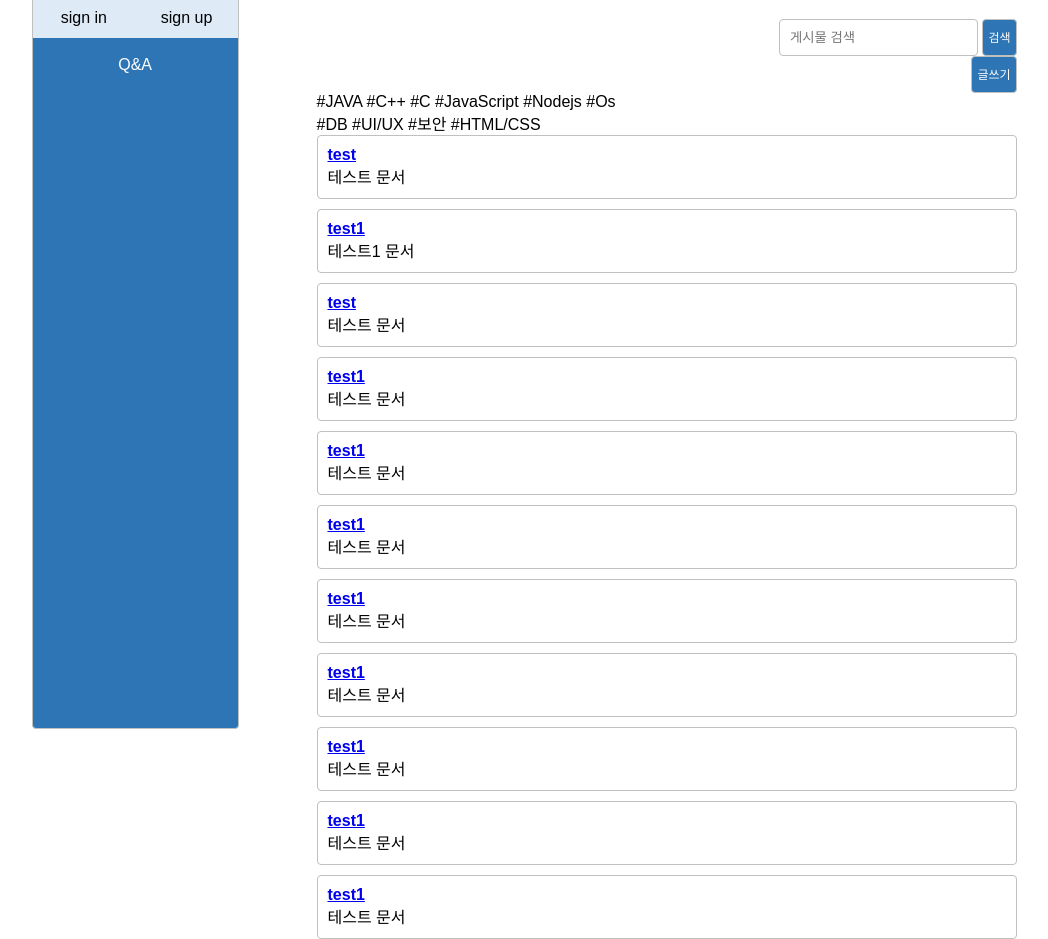
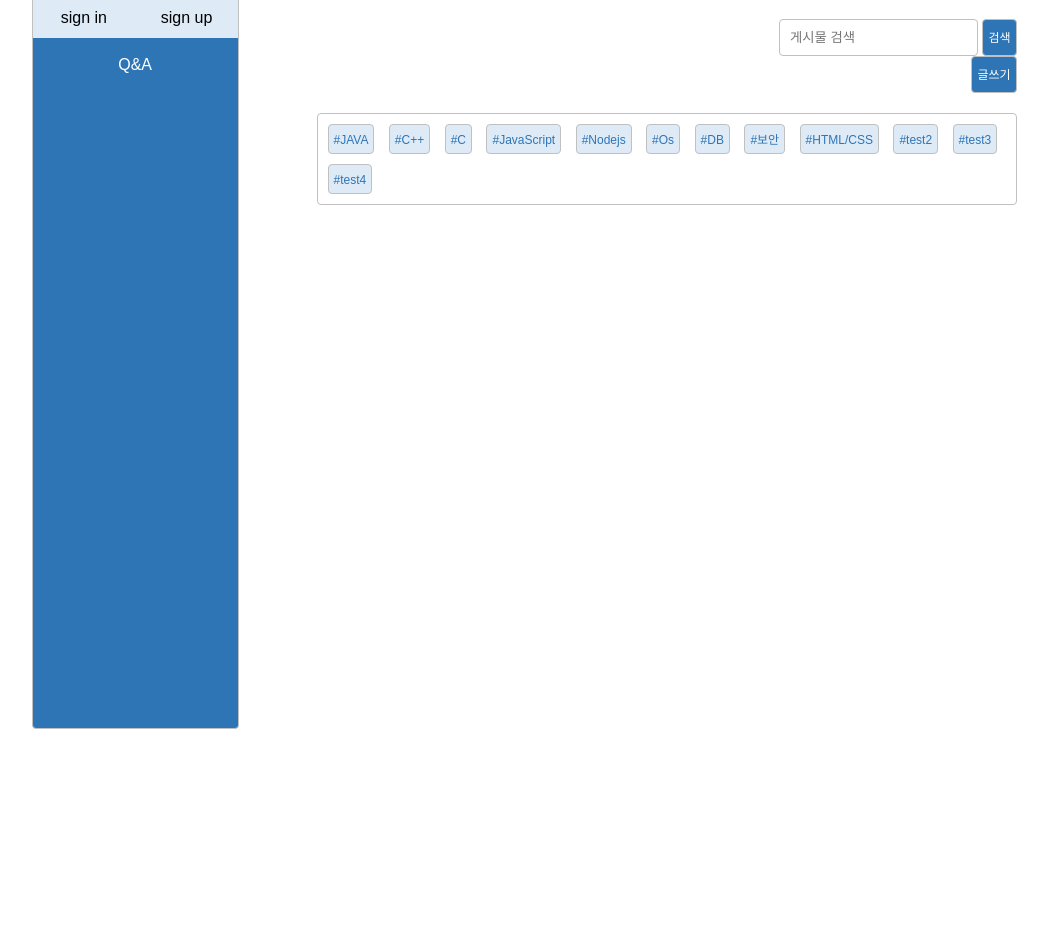
Before and after one commit to Jeong-Jin-Woo/CodingLounge, a website: page views/main.html in a window 1280 px wide. Shown: the part 71-1010 px from the top of the page, without its empty margins (116-1164 px from the left). After the commit the page ends 800 px from the top, so only its background shows below. Drawn offline with nearby package versions, Linux system fonts and the light colour scheme; files that its build step writes are made by us from their sources; a web font is replaced by a local one.

Commit message:
[UPDATE] main.html : 해시태그 가져오는 부분 추가, 해시태그 a 태그로 변경

```diff
--- a/views/main.html
+++ b/views/main.html
@@ -11,74 +11,31 @@
     </form>
   </div>
   <div class="twits">
-    #JAVA #C++ #C #JavaScript #Nodejs #Os <br>
-    #DB #UI/UX #보안 #HTML/CSS
+    <div class="hashtag-list">
+      <!-- SELECT 값 추가-->
+      {% set hashs = ['JAVA','C++', 'C','JavaScript','Nodejs','Os','DB','보안','HTML/CSS','test2','test3','test4'] %}
+      <form id="hashtag-form" action="/hashtag"></form>
+      {% for hash in hashs %}
+        <a class="hashtag-item" href="/hashtag/{{hash}}">#{{hash}}</a>
+      {% endfor %}
+    </form>
+    </div>
   </div>
-  <div class="twit">
-    <input type="hidden" value="작성자" class="twit-user-id">
-    <input type="hidden" value="작성자아이디" class="twit-id">
-    <div class="twit-author"><a href="post">test</a></div>
-    <div class="twit-content">테스트 문서 </div>
-  </div>
-  <div class="twit">
-    <input type="hidden" value="작성자1" class="twit-user-id">
-    <input type="hidden" value="작성자아이디1" class="twit-id">
-    <div class="twit-author"><a href="post">test1</a></div>
-    <div class="twit-content">테스트1 문서</div>
-  </div>
-  <div class="twit">
-    <input type="hidden" value="작성자" class="twit-user-id">
-    <input type="hidden" value="작성자아이디" class="twit-id">
-    <div class="twit-author"><a href="post">test</a></div>
-    <div class="twit-content">테스트 문서 </div>
-  </div>
-  <div class="twit">
-    <input type="hidden" value="작성자" class="twit-user-id">
-    <input type="hidden" value="작성자아이디" class="twit-id">
-    <div class="twit-author"><a href="post">test1</a></div>
-    <div class="twit-content">테스트 문서 </div>
-  </div>
-  <div class="twit">
-    <input type="hidden" value="작성자" class="twit-user-id">
-    <input type="hidden" value="작성자아이디" class="twit-id">
-    <div class="twit-author"><a href="post">test1</a></div>
-    <div class="twit-content">테스트 문서 </div>
-  </div>
-  <div class="twit">
-    <input type="hidden" value="작성자" class="twit-user-id">
-    <input type="hidden" value="작성자아이디" class="twit-id">
-    <div class="twit-author"><a href="post">test1</a></div>
-    <div class="twit-content">테스트 문서 </div>
-  </div>
-  <div class="twit">
-    <input type="hidden" value="작성자" class="twit-user-id">
-    <input type="hidden" value="작성자아이디" class="twit-id">
-    <div class="twit-author"><a href="post">test1</a></div>
-    <div class="twit-content">테스트 문서 </div>
-  </div>
-  <div class="twit">
-    <input type="hidden" value="작성자" class="twit-user-id">
-    <input type="hidden" value="작성자아이디" class="twit-id">
-    <div class="twit-author"><a href="post">test1</a></div>
-    <div class="twit-content">테스트 문서 </div>
-  </div>
-  <div class="twit">
-    <input type="hidden" value="작성자" class="twit-user-id">
-    <input type="hidden" value="작성자아이디" class="twit-id">
-    <div class="twit-author"><a href="post">test1</a></div>
-    <div class="twit-content">테스트 문서 </div>
-  </div>
-  <div class="twit">
-    <input type="hidden" value="작성자" class="twit-user-id">
-    <input type="hidden" value="작성자아이디" class="twit-id">
-    <div class="twit-author"><a href="post">test1</a></div>
-    <div class="twit-content">테스트 문서 </div>
-  </div>
-  <div class="twit">
-    <input type="hidden" value="작성자" class="twit-user-id">
-    <input type="hidden" value="작성자아이디" class="twit-id">
-    <div class="twit-author"><a href="post">test1</a></div>
-    <div class="twit-content">테스트 문서 </div>
+  <div class="twits">
+    {% for post in posts %}
+    <div class="twit">
+      <input type="hidden" value="{{post.User.id}}" class="twit-user-id">
+      <input type="hidden" value="{{post.id}}" class="twit-id">
+      <div class="twit-author">{{post.User.nick}}</div>
+      {% if not followerIdList.includes(post.User.id) and post.User.id !== user.id %}
+        <button class="twit-follow">팔로우하기</button>
+      {% endif %}
+      <div class="twit-content">{{post.content}}</div>
+      {% if post.img %}
+        <div class="twit-img"><img src="{{post.img}}" alt="섬네일"></div>
+      {% endif %}
+    </div>
+    {% endfor %}
   </div>
 </div>
 {% endblock %}
```
